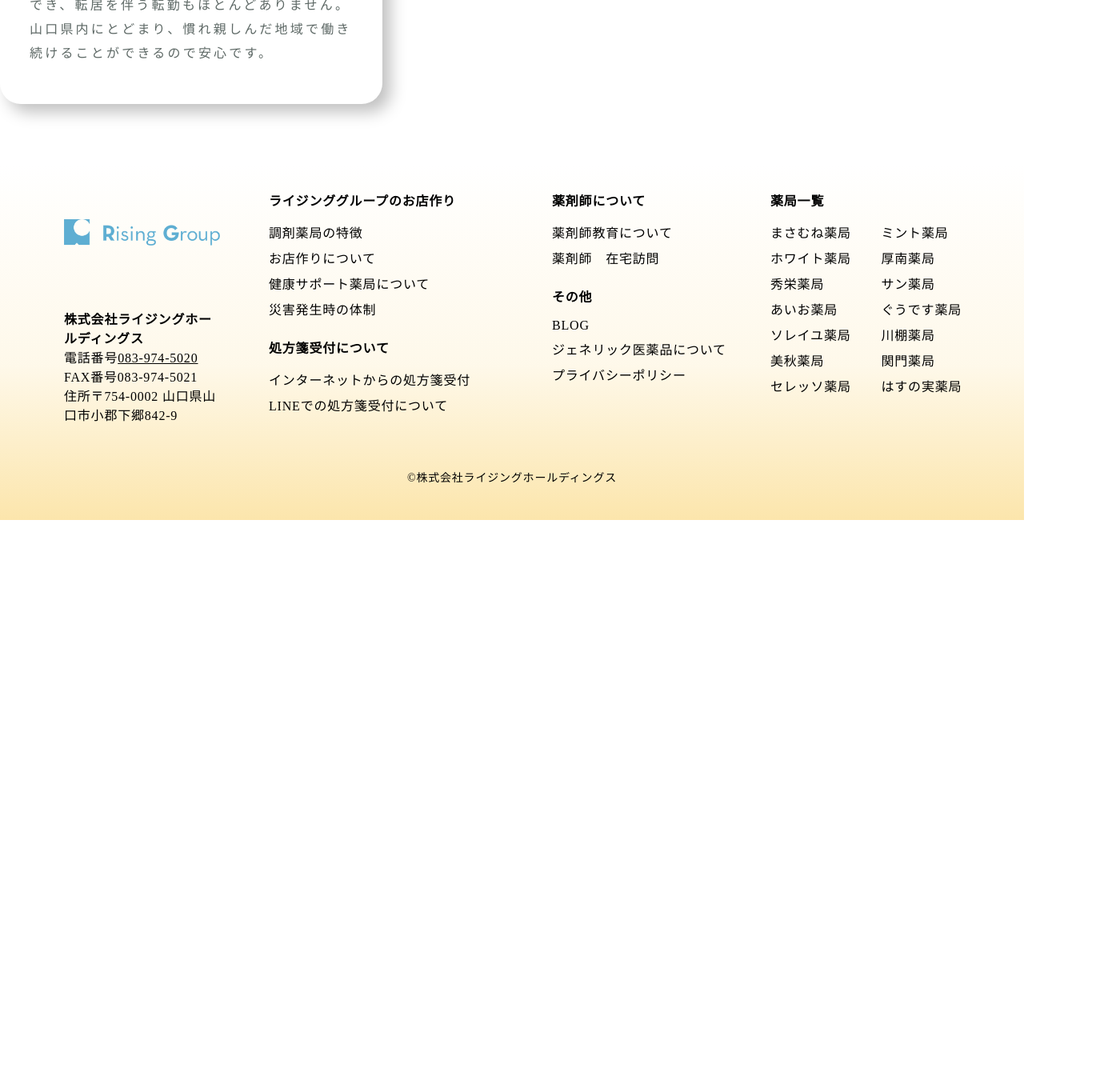
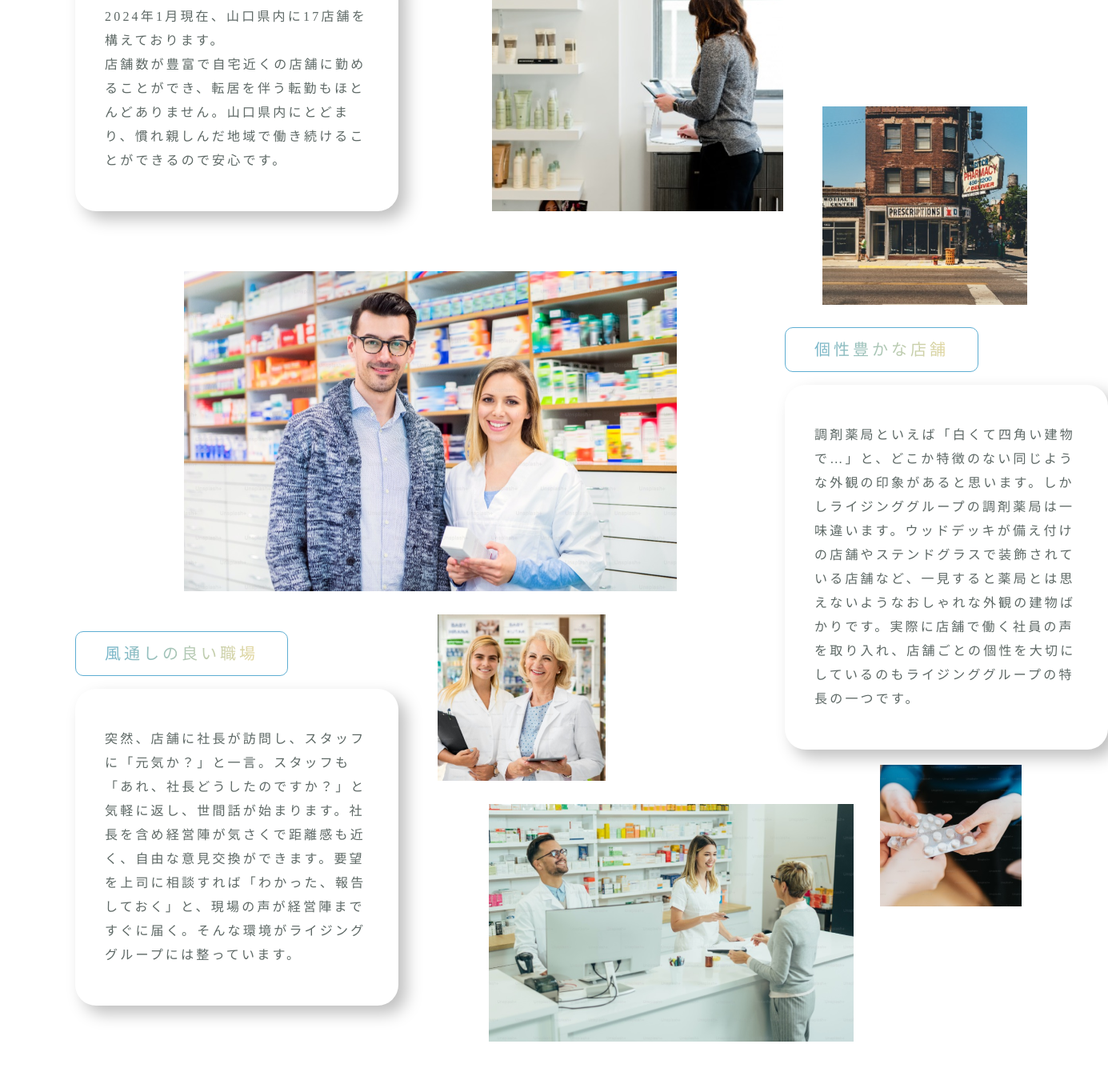
Before and after one commit to hcstantheman/rising, a Next.js app: page /character in a window 1280 px wide. Shown: the part 1000-2365 px from the top of the page at 80% size, 1385 px wide, since content can reach past the window. Before the commit the page ends 1650 px from the top, so only its background shows below. Built offline with nearby package versions, Linux system fonts and the light colour scheme; a web font is replaced by a local one.

Commit message:
done with the photo layouts

```diff
--- /dev/null
+++ b/components/character/charContent.tsx
@@ -0,0 +1,79 @@
+import React from 'react';
+import styles from './css/charContent.module.scss';
+import Image from 'next/image';
+import CharCard from "./charCard";
+
+const CharContent: React.FC = () => {
+  return(
+    <div className={styles.container}>
+      <CharCard
+        title={'山口県内に店舗数が豊富'}
+        line1={'2024年1月現在、山口県内に17店舗を構えております。'}
+        line2={'店舗数が豊富で自宅近くの店舗に勤めることができ、転居を伴う転勤もほとんどありません。山口県内にとどまり、慣れ親しんだ地域で働き続けることができるので安心です。'}
+      />
+      <Image
+        src="/img/char-img-1.png"
+        alt="First Image"
+        className={styles.firstImage}
+        width={364}
+        height={361}
+      />
+      <Image
+        src="/img/char-img-2.png"
+        alt="Second Image"
+        className={styles.secondImage}
+        width={256}
+        height={248}
+      />
+      <Image
+        src={'/img/char-img-3.png'}
+        alt={'Third Image'}
+        className={styles.thirdImage}
+        width={616}
+        height={400}
+      />
+      <div className={styles.secondCard}>
+        <CharCard
+          title={'個性豊かな店舗'}
+          line1={'調剤薬局といえば「白くて四角い建物で…」と、どこか特徴のない同じような外観の印象があると思います。' +
+            'しかしライジンググループの調剤薬局は一味違います。ウッドデッキが備え付けの店舗やステンドグラスで装飾されている店舗など、' +
+            '一見すると薬局とは思えないようなおしゃれな外観の建物ばかりです。実際に店舗で働く社員の声を取り入れ、' +
+            '店舗ごとの個性を大切にしているのもライジンググループの特長の一つです。'}
+        />
+      </div>
+      <Image
+        src={'/img/char-img-4.png'}
+        alt={'Fourth Image'}
+        className={styles.fourthImage}
+        width={210}
+        height={208}
+      />
+      <div className={styles.thirdCard}>
+        <CharCard
+          title={'風通しの良い職場'}
+          line1={'突然、店舗に社長が訪問し、スタッフに「元気か？」と一言。' +
+            'スタッフも「あれ、社長どうしたのですか？」と気軽に返し、世間話が始まります。' +
+            '社長を含め経営陣が気さくで距離感も近く、自由な意見交換ができます。' +
+            '要望を上司に相談すれば「わかった、報告しておく」と、現場の声が経営陣まですぐに届く。' +
+            'そんな環境がライジンググループには整っています。'}
+        />
+      </div>
+      <Image
+        src={'/img/char-img-5.png'}
+        alt={'Fifth Image'}
+        className={styles.fifthImage}
+        width={456}
+        height={297}
+      />
+      <Image
+        src={'/img/char-img-6.png'}
+        alt={'Sixth Image'}
+        className={styles.sixthImage}
+        width={177}
+        height={177}
+      />
+    </div>
+  )
+}
+
+export default CharContent;
--- a/components/character/css/charCard.module.scss
+++ b/components/character/css/charCard.module.scss
@@ -26,7 +26,7 @@
         border-radius: 26px;
         background: #FFF;
         box-shadow: 10px 10px 20px 0px rgba(0, 0, 0, 0.25);
-        width: 404px;
+        width: 330px;
         padding: 48px 37px;
         color: #5D6865;
         font-family: YuGothic;
--- /dev/null
+++ b/components/character/css/charContent.module.scss
@@ -0,0 +1,48 @@
+$refHeight: 378px;
+$refWidth: 404px;
+
+.container {
+    position: relative;
+
+    .firstImage, .secondImage, .thirdImage, .fourthImage,
+    .fifthImage, .sixthImage, .secondCard, .thirdCard{
+        position: absolute;
+    }
+
+    .firstImage {
+        top: 17px;
+        left: 404px;
+        margin-left: 117px;
+    }
+
+    .secondImage {
+        top: calc(17px + 230px);
+        left: calc(404px + 117px + 364px);
+        margin-left: 49px;
+    }
+
+    .thirdImage{
+        top: calc(307px + 16px + 55px);
+        left: 136px;
+        margin-top: 75px;
+    }
+    .secondCard{
+        top: calc($refHeight + 145px);
+        left: calc(483px + 404px);
+    }
+    .fourthImage{
+        top: calc($refHeight + 504px);
+        left: calc($refWidth + 49px);
+    }
+    .thirdCard{
+        top: calc($refHeight + 525px);
+    }
+    .fifthImage{
+        top: calc($refHeight + 741px);
+        left: calc($refWidth + 113px);
+    }
+    .sixthImage{
+        top: calc($refHeight + 692px);
+        left: calc($refWidth + 602px);
+    }
+}
--- a/pages/character.tsx
+++ b/pages/character.tsx
@@ -3,6 +3,7 @@ import Header from '../components/header/Header';
 import Footer from '../components/footer/Footer';
 import styles from './css/character.module.scss';
 import CharCard from "../components/character/charCard";
+import CharContent from "../components/character/charContent";
 
 const Character: React.FC = () => {
   return (
@@ -18,13 +19,7 @@ const Character: React.FC = () => {
           </div>
         </div>
       <div className={styles.contentContainer}>
-        <div className={styles.firstRow}>
-          <CharCard
-            title={'山口県内に店舗数が豊富'}
-            line1={'2024年1月現在、山口県内に17店舗を構えております。'}
-            line2={'店舗数が豊富で自宅近くの店舗に勤めることができ、転居を伴う転勤もほとんどありません。山口県内にとどまり、慣れ親しんだ地域で働き続けることができるので安心です。'}
-          />
-        </div>
+        <CharContent/>
       </div>
       <Footer/>
     </div>
--- a/pages/css/character.module.scss
+++ b/pages/css/character.module.scss
@@ -18,3 +18,10 @@
     padding: 48px 106px;
     @extend .font
 }
+.contentContainer{
+    display: inline-block;
+    min-height: 1465px;
+    width: 100%;
+    margin-top: 104px;
+    margin-left: 94px;
+}
```
Also changed, not shown: public/img/char-img-5.png (added), public/img/char-img-6.png (added).
